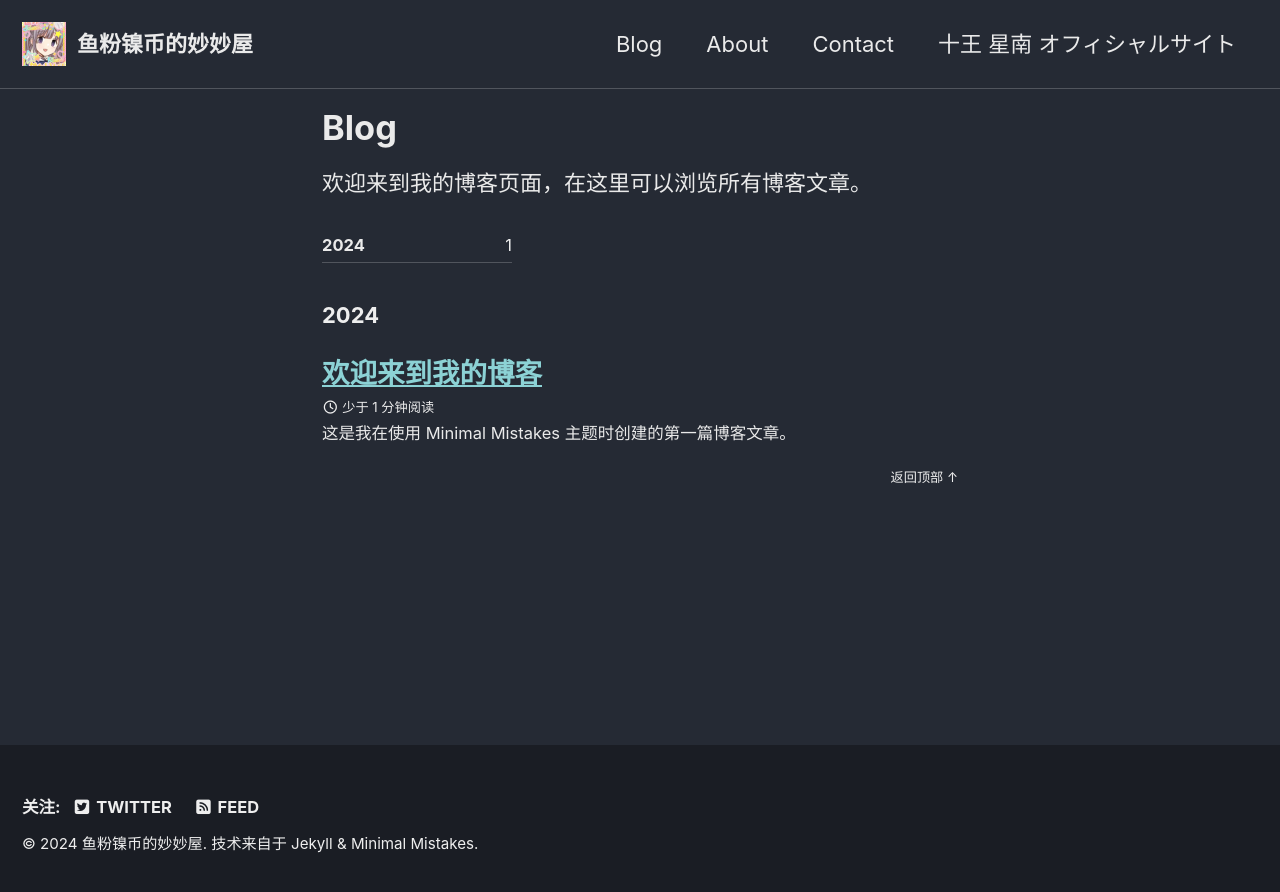
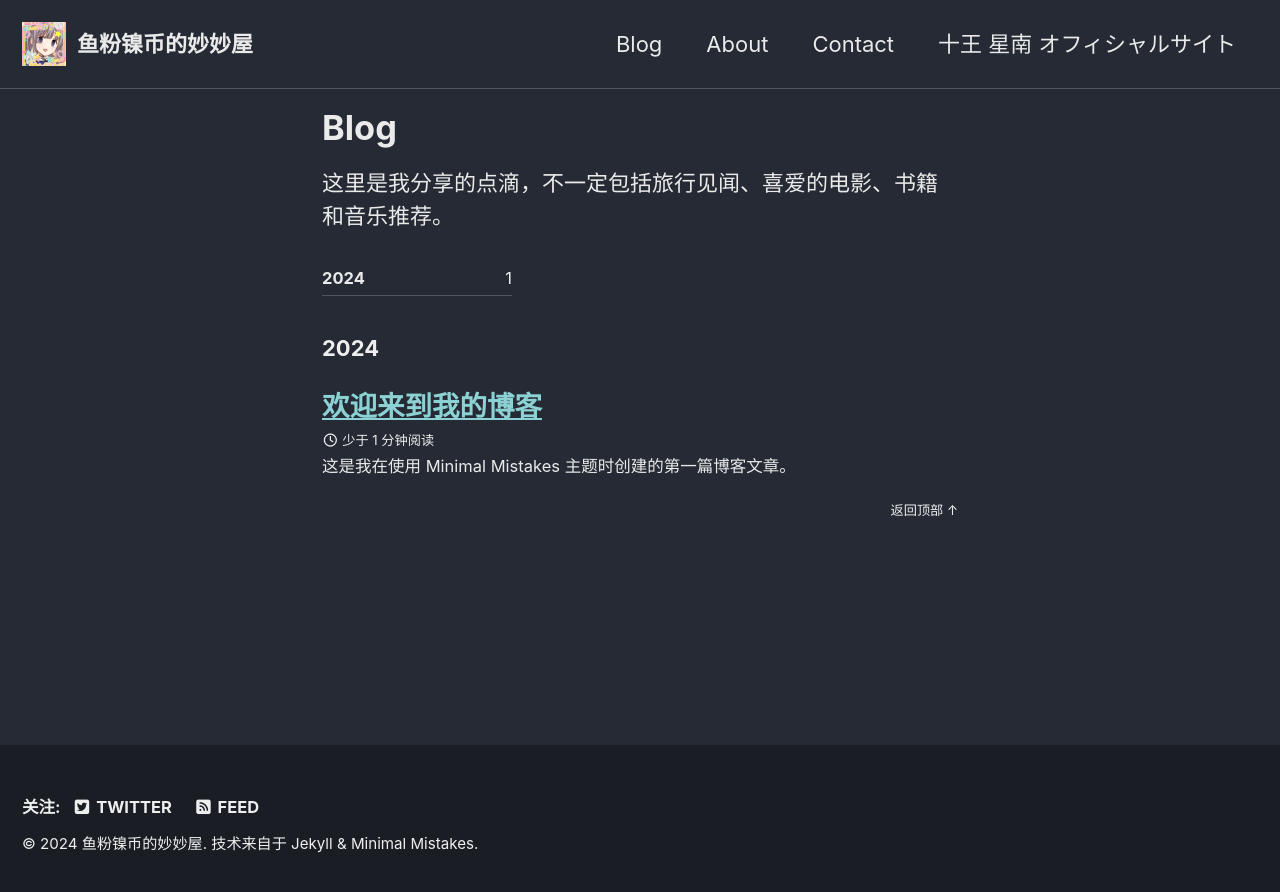
Before and after one commit to lilyknight39/lilyknight39.github.io, a Jekyll site: the page built from _pages/blog.md, in a window 1280 px wide. Shown: the top 892 px of the page. Built offline with Jekyll 4.4.1, drawn with Linux system fonts in a browser that asks for light colours; cached includes are drawn as plain includes.

Commit message:
Update blog.md

```diff
--- a/_pages/blog.md
+++ b/_pages/blog.md
@@ -4,4 +4,14 @@
 permalink: /blog/
 ---
 
-欢迎来到我的博客页面，在这里可以浏览所有博客文章。
+这里是我分享的点滴，不一定包括旅行见闻、喜爱的电影、书籍和音乐推荐。
+
+{% for post in paginator.posts %}
+  ### [{{ post.title }}]({{ post.url | relative_url }})
+  <small>发布于 {{ post.date | date: "%Y-%m-%d" }}</small>
+
+  {{ post.excerpt }}
+  <a href="{{ post.url | relative_url }}">阅读全文</a>
+
+  ---
+{% endfor %}
```
